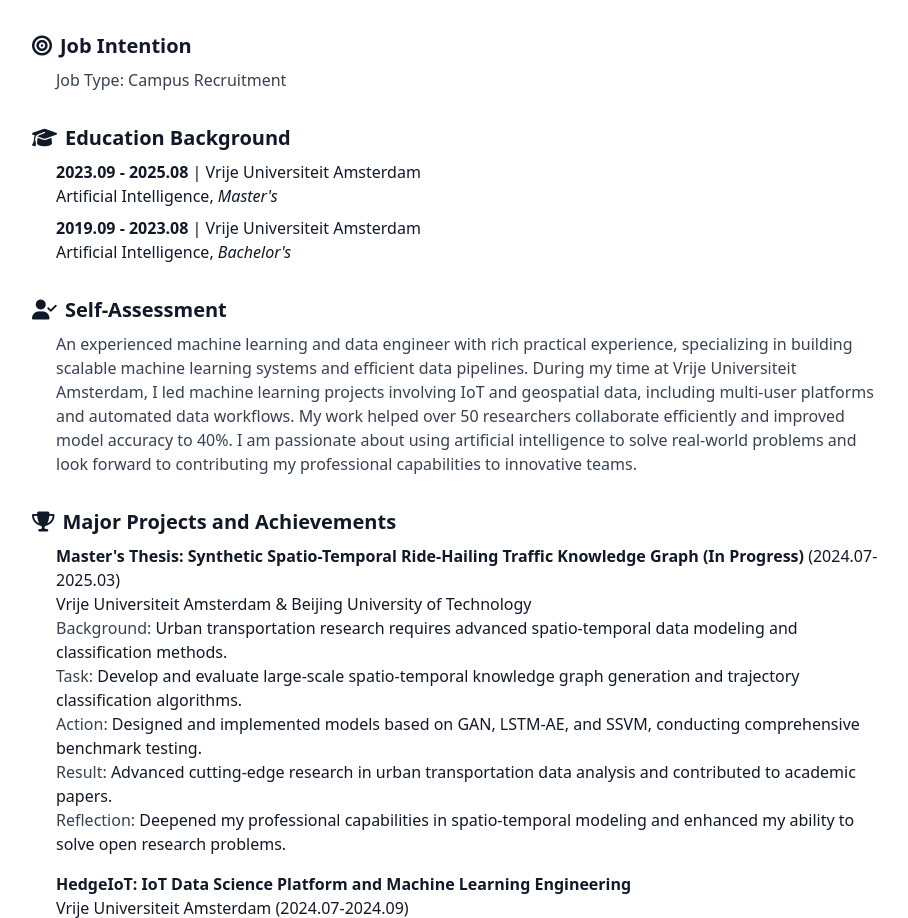
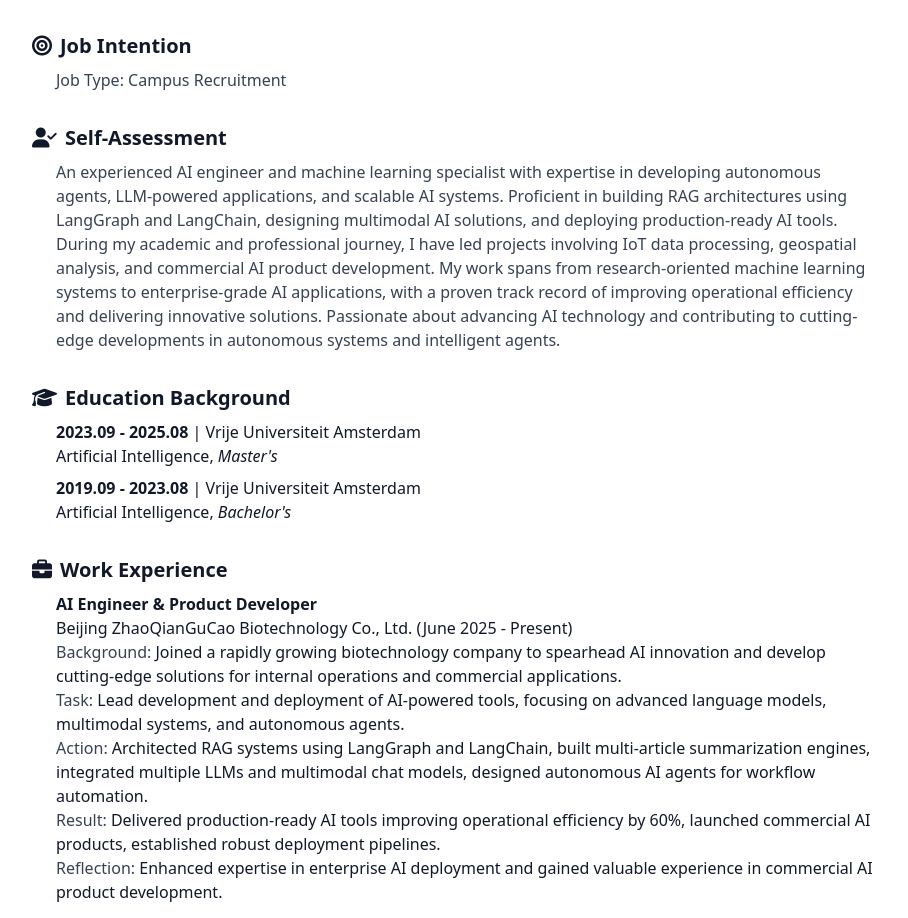
Before and after one commit to matercomus/Matt-CV-2025-V2, a website built with Vite: page HTML/vite-cv/index.html in a window 1280 px wide. Shown: the part 240-1158 px from the top of the page, without its empty margins (184-1092 px from the left). Built offline with nearby package versions, Linux system fonts and the light colour scheme.

Commit message:
added bj startup

```diff
--- a/HTML/vite-cv/index.html
+++ b/HTML/vite-cv/index.html
@@ -26,6 +26,11 @@
           <div class="flex items-center text-xl font-semibold mb-2"><i class="fa-solid fa-bullseye mr-2"></i>Job Intention</div>
           <div class="text-gray-700 ml-6">Job Type: Campus Recruitment</div>
         </section>
+        <!-- Self-Assessment -->
+        <section>
+          <div class="flex items-center text-xl font-semibold mb-2"><i class="fa-solid fa-user-check mr-2"></i>Self-Assessment</div>
+          <div class="ml-6 text-gray-700">An experienced AI engineer and machine learning specialist with expertise in developing autonomous agents, LLM-powered applications, and scalable AI systems. Proficient in building RAG architectures using LangGraph and LangChain, designing multimodal AI solutions, and deploying production-ready AI tools. During my academic and professional journey, I have led projects involving IoT data processing, geospatial analysis, and commercial AI product development. My work spans from research-oriented machine learning systems to enterprise-grade AI applications, with a proven track record of improving operational efficiency and delivering innovative solutions. Passionate about advancing AI technology and contributing to cutting-edge developments in autonomous systems and intelligent agents.</div>
+        </section>
         <!-- Education -->
         <section>
           <div class="flex items-center text-xl font-semibold mb-2"><i class="fa-solid fa-graduation-cap mr-2"></i>Education Background</div>
@@ -40,10 +45,20 @@
             </div>
           </div>
         </section>
-        <!-- Self-Assessment -->
+        <!-- Work Experience -->
         <section>
-          <div class="flex items-center text-xl font-semibold mb-2"><i class="fa-solid fa-user-check mr-2"></i>Self-Assessment</div>
-          <div class="ml-6 text-gray-700">An experienced machine learning and data engineer with rich practical experience, specializing in building scalable machine learning systems and efficient data pipelines. During my time at Vrije Universiteit Amsterdam, I led machine learning projects involving IoT and geospatial data, including multi-user platforms and automated data workflows. My work helped over 50 researchers collaborate efficiently and improved model accuracy to 40%. I am passionate about using artificial intelligence to solve real-world problems and look forward to contributing my professional capabilities to innovative teams.</div>
+          <div class="flex items-center text-xl font-semibold mb-2"><i class="fa-solid fa-briefcase mr-2"></i>Work Experience</div>
+          <div class="ml-6 space-y-4">
+            <div>
+              <span class="font-bold">AI Engineer & Product Developer</span><br/>
+              Beijing ZhaoQianGuCao Biotechnology Co., Ltd. (June 2025 - Present)<br/>
+              <span class="text-gray-700">Background:</span> Joined a rapidly growing biotechnology company to spearhead AI innovation and develop cutting-edge solutions for internal operations and commercial applications.<br/>
+              <span class="text-gray-700">Task:</span> Lead development and deployment of AI-powered tools, focusing on advanced language models, multimodal systems, and autonomous agents.<br/>
+              <span class="text-gray-700">Action:</span> Architected RAG systems using LangGraph and LangChain, built multi-article summarization engines, integrated multiple LLMs and multimodal chat models, designed autonomous AI agents for workflow automation.<br/>
+              <span class="text-gray-700">Result:</span> Delivered production-ready AI tools improving operational efficiency by 60%, launched commercial AI products, established robust deployment pipelines.<br/>
+              <span class="text-gray-700">Reflection:</span> Enhanced expertise in enterprise AI deployment and gained valuable experience in commercial AI product development.
+            </div>
+          </div>
         </section>
         <!-- Major Projects and Achievements -->
         <section>
@@ -93,9 +108,11 @@
           <div class="ml-6 text-gray-700 space-y-1">
             <div><span class="font-semibold">Programming:</span> Python (Advanced), Bash, SQL</div>
             <div><span class="font-semibold">Machine Learning & Data:</span> PyTorch, TensorFlow, scikit-learn, XGBoost, Pandas, Polars, NumPy, Pydantic</div>
+            <div><span class="font-semibold">AI Agents & LLM Frameworks:</span> LangGraph, LangChain, LangSmith, Prompt Engineering, RAG Systems, Multi-agent Orchestration</div>
+            <div><span class="font-semibold">LLM Development & Evaluation:</span> Model Fine-tuning, Evaluation Dataset Creation, Performance Benchmarking, A/B Testing for AI Systems</div>
             <div><span class="font-semibold">Web/API:</span> FastAPI, Flask, Django, Streamlit</div>
-            <div><span class="font-semibold">NLP & Large Models:</span> Transformers (Self-developed), Hugging Face (Speech Detection, Image to LaTeX), spaCy, NLTK, LangChain</div>
-            <div><span class="font-semibold">Data Engineering:</span> GeoPandas, NetworkX, OSMnx, RDFlib, GraphDB, JupyterHub, Grafana</div>
+            <div><span class="font-semibold">NLP & Large Models:</span> Transformers (Self-developed), Hugging Face (Speech Detection, Image to LaTeX), spaCy, NLTK, OpenAI API, Claude API</div>
+            <div><span class="font-semibold">Data Engineering:</span> GeoPandas, NetworkX, OSMnx, RDFlib, GraphDB, JupyterHub, Grafana, Vector Databases</div>
             <div><span class="font-semibold">DevOps:</span> Docker, Docker Compose, NGINX, CI/CD, Linux (6+ years daily use)</div>
             <div><span class="font-semibold">Remote/Advanced:</span> NVIM/LunarVim, Python multiprocessing/multithreading, LaTeX, Markdown</div>
           </div>
```
